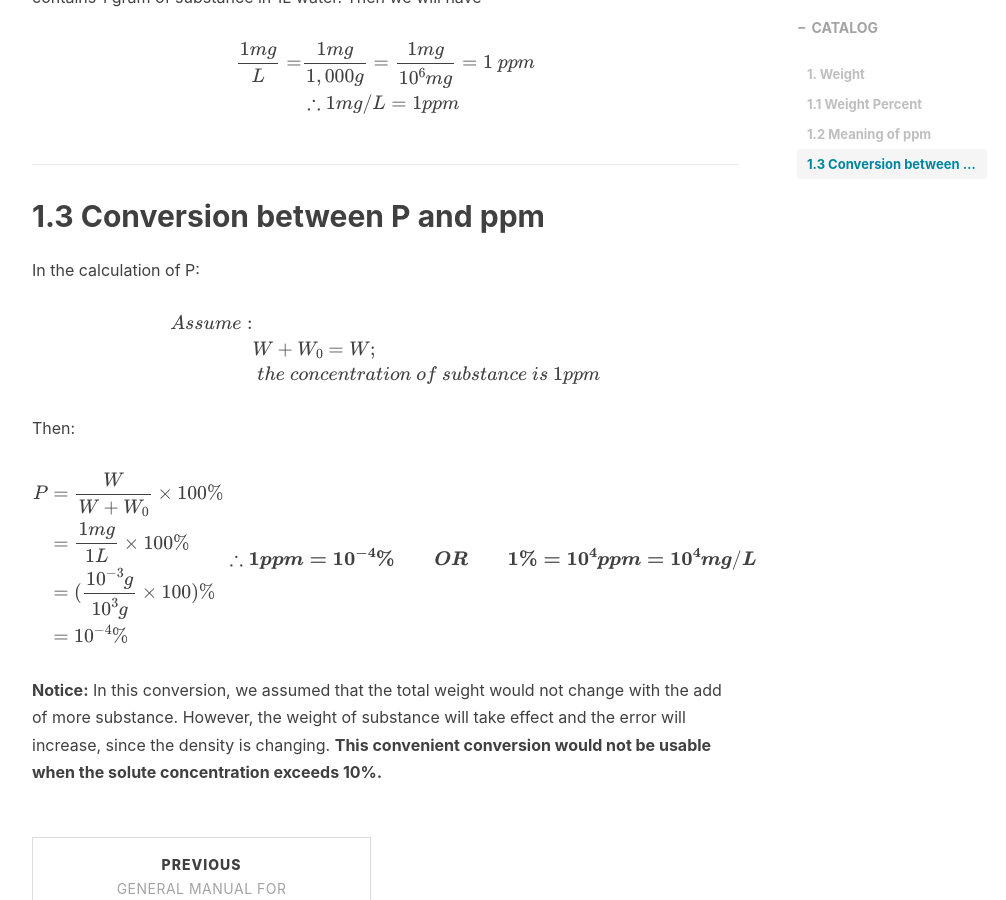
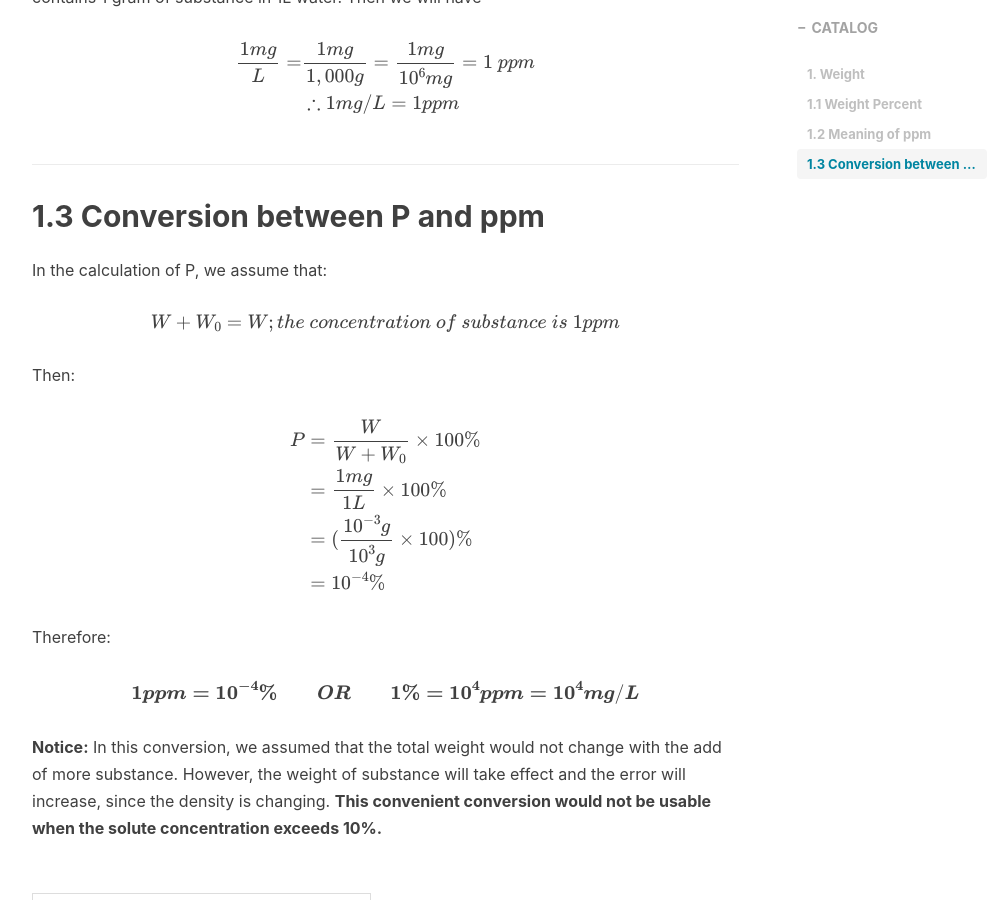
Before and after one commit to WinchellWang/winchellwang.github.io, a Jekyll site: the page built from _posts/2023-04-01-Common_Unit_in_Chem.md, in a window 1280 px wide and 900 px high, scrolled down 1404 px. Shown: the whole window, without its empty margins (233-1239 px from the left). Built offline with Jekyll 4.4.1, drawn with Linux system fonts in a browser that asks for light colours; nearby versions of some CDN libraries; comment, search, counter and statistics services are not loaded.

Commit message:
Update 2023-04-01-Common_Unit_in_Chem.md

```diff
--- a/_posts/2023-04-01-Common_Unit_in_Chem.md
+++ b/_posts/2023-04-01-Common_Unit_in_Chem.md
@@ -41,14 +41,11 @@ $$
 
 ## 1.3 Conversion between P and ppm
 
-In the calculation of P:
+In the calculation of P, we assume that:
 
 $$
-\begin{align}
-Assume: \\
-& W+W_0=W; \\
-& \ the\ concentration\ of\ substance\ is\ 1ppm \\
-\end{align} \\
+W+W_0=W; \\
+the\ concentration\ of\ substance\ is\ 1ppm
 $$
 
 Then:
@@ -59,8 +56,13 @@ P & = {W \over W+W_0} \times 100\% \\
 & = {1mg \over 1L} \times 100\% \\
 & = ({10^{-3} g \over 10^3 g} \times 100)\% \\
 & = 10^{-4}\%
-\end{align} \\
-\therefore \boldsymbol{1ppm = 10^{-4} \% \qquad OR \qquad 1 \% = 10^4 ppm = 10^4 mg/L}
+\end{align}
+$$
+
+Therefore:
+
+$$
+\boldsymbol{1ppm = 10^{-4} \% \qquad OR \qquad 1 \% = 10^4 ppm = 10^4 mg/L}
 $$
 
 **Notice:** In this conversion, we assumed that the total weight would not change with the add of more substance. However, the weight of substance will take effect and the error will increase, since the density is changing. **This convenient conversion would not be usable when the solute concentration exceeds 10%.**
```
